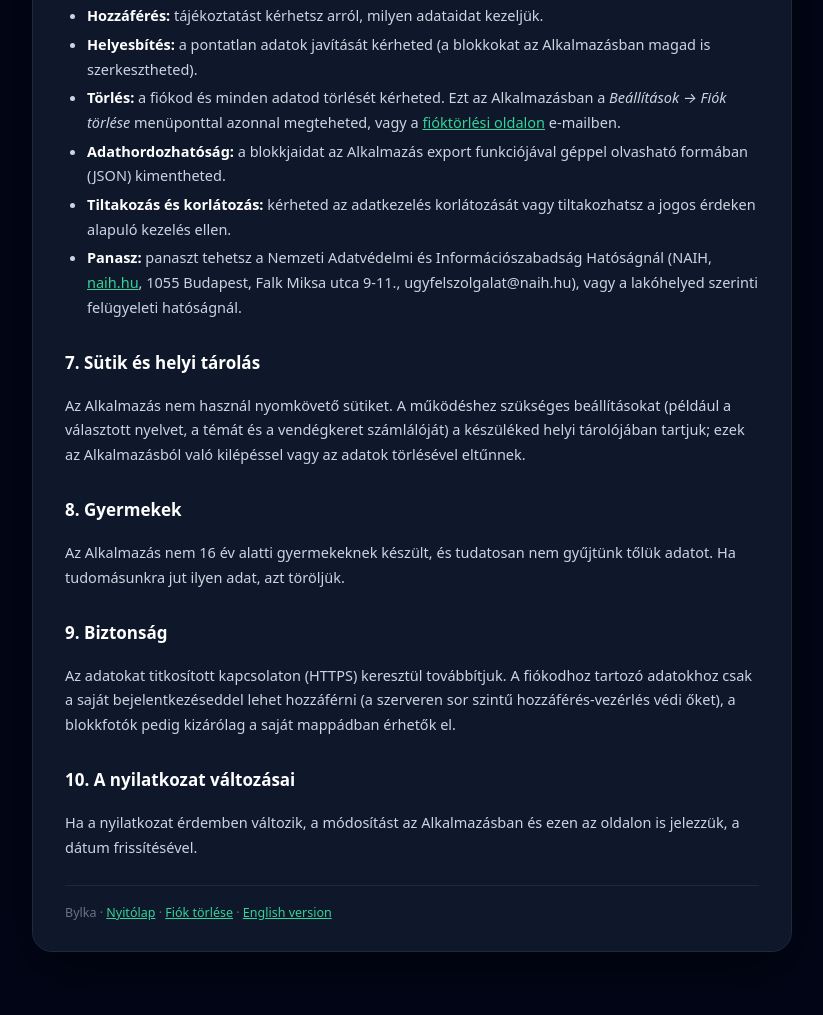
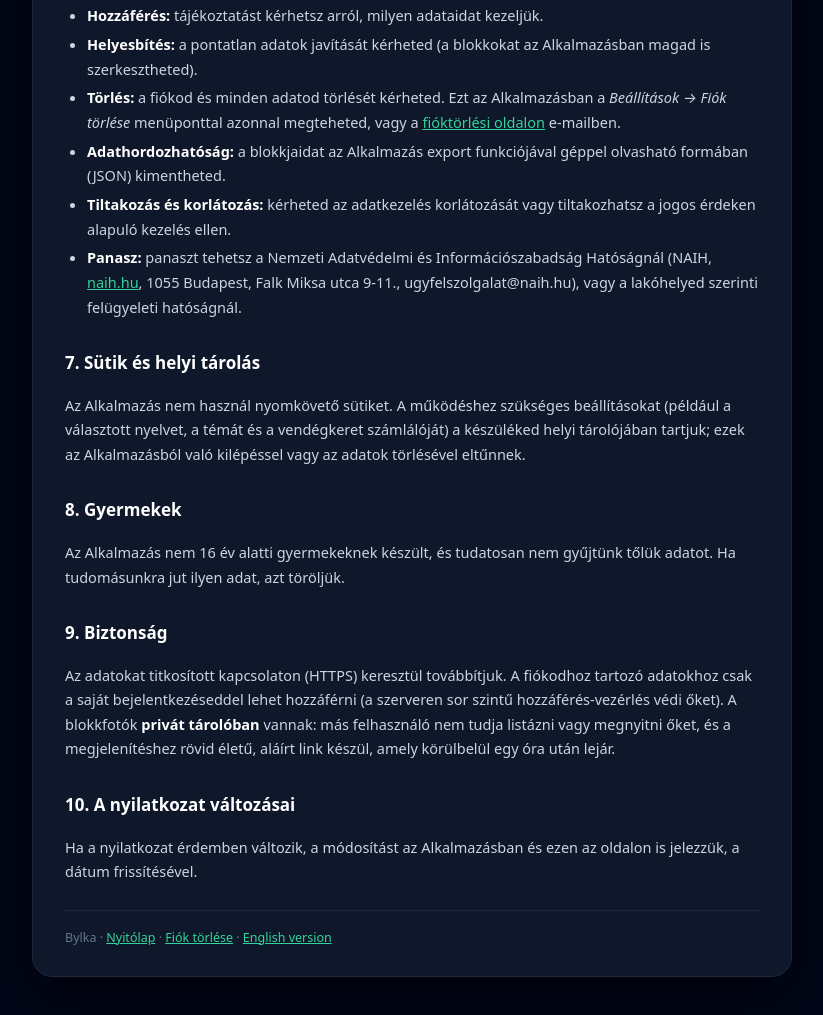
Before and after one commit to racskobalazs/bylka, a plain HTML site: page privacy-hu.html in a window 1280 px wide. Shown: the part 2778-3793 px from the top of the page, without its empty margins (228-1051 px from the left). Drawn offline with Linux system fonts and the light colour scheme.

Commit message:
Adatkezelesi nyilatkozat: a fotok privat taroloban vannak (alairt linkkel)

```diff
--- a/privacy-hu.html
+++ b/privacy-hu.html
@@ -179,8 +179,10 @@
   <p>
     Az adatokat titkosított kapcsolaton (HTTPS) keresztül továbbítjuk. A
     fiókodhoz tartozó adatokhoz csak a saját bejelentkezéseddel lehet hozzáférni
-    (a szerveren sor szintű hozzáférés-vezérlés védi őket), a blokkfotók pedig
-    kizárólag a saját mappádban érhetők el.
+    (a szerveren sor szintű hozzáférés-vezérlés védi őket). A blokkfotók
+    <strong>privát tárolóban</strong> vannak: más felhasználó nem tudja
+    listázni vagy megnyitni őket, és a megjelenítéshez rövid életű, aláírt link
+    készül, amely körülbelül egy óra után lejár.
   </p>
 
   <h2>10. A nyilatkozat változásai</h2>
```
Also changed, not shown: privacy-en.html (+3 -1 lines).
